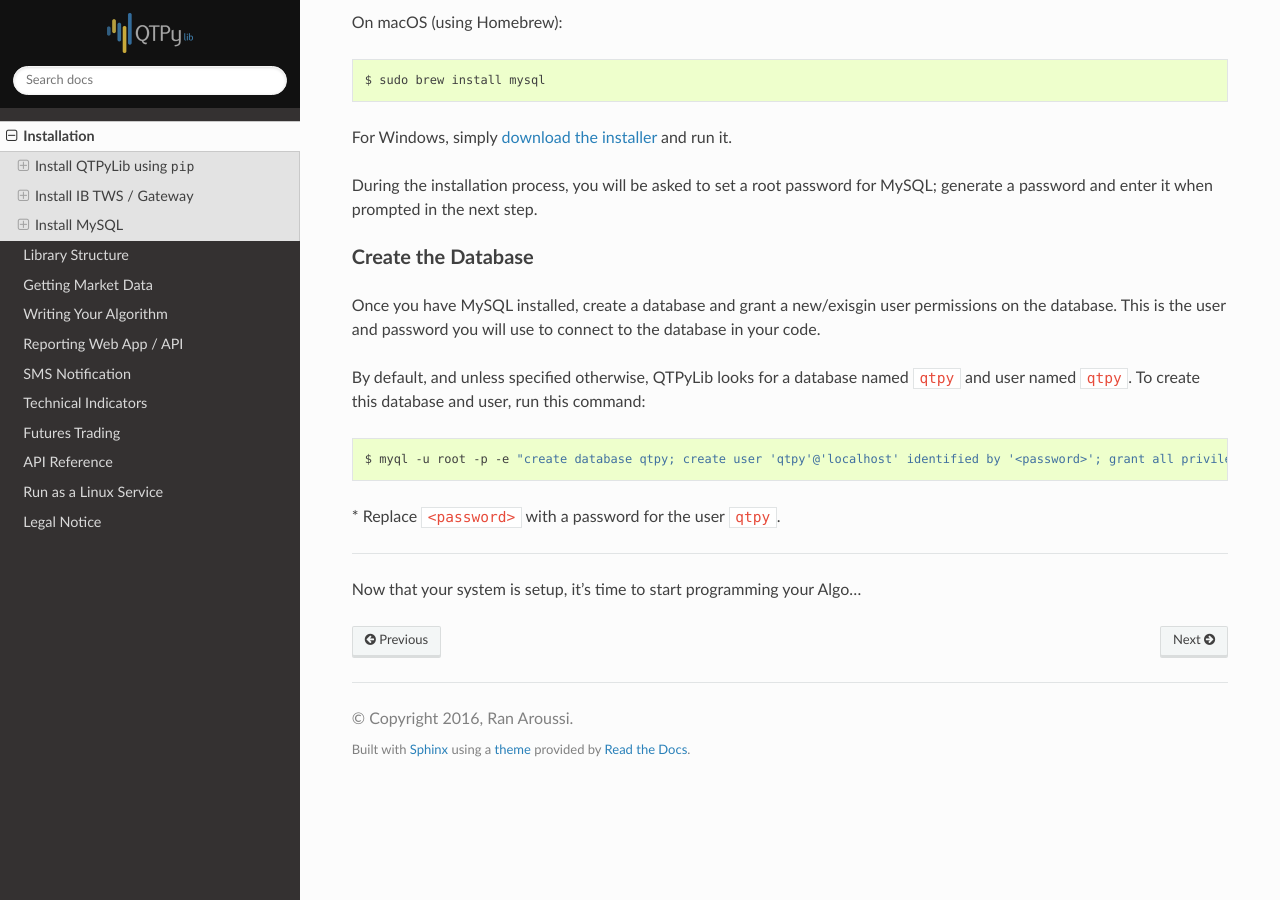
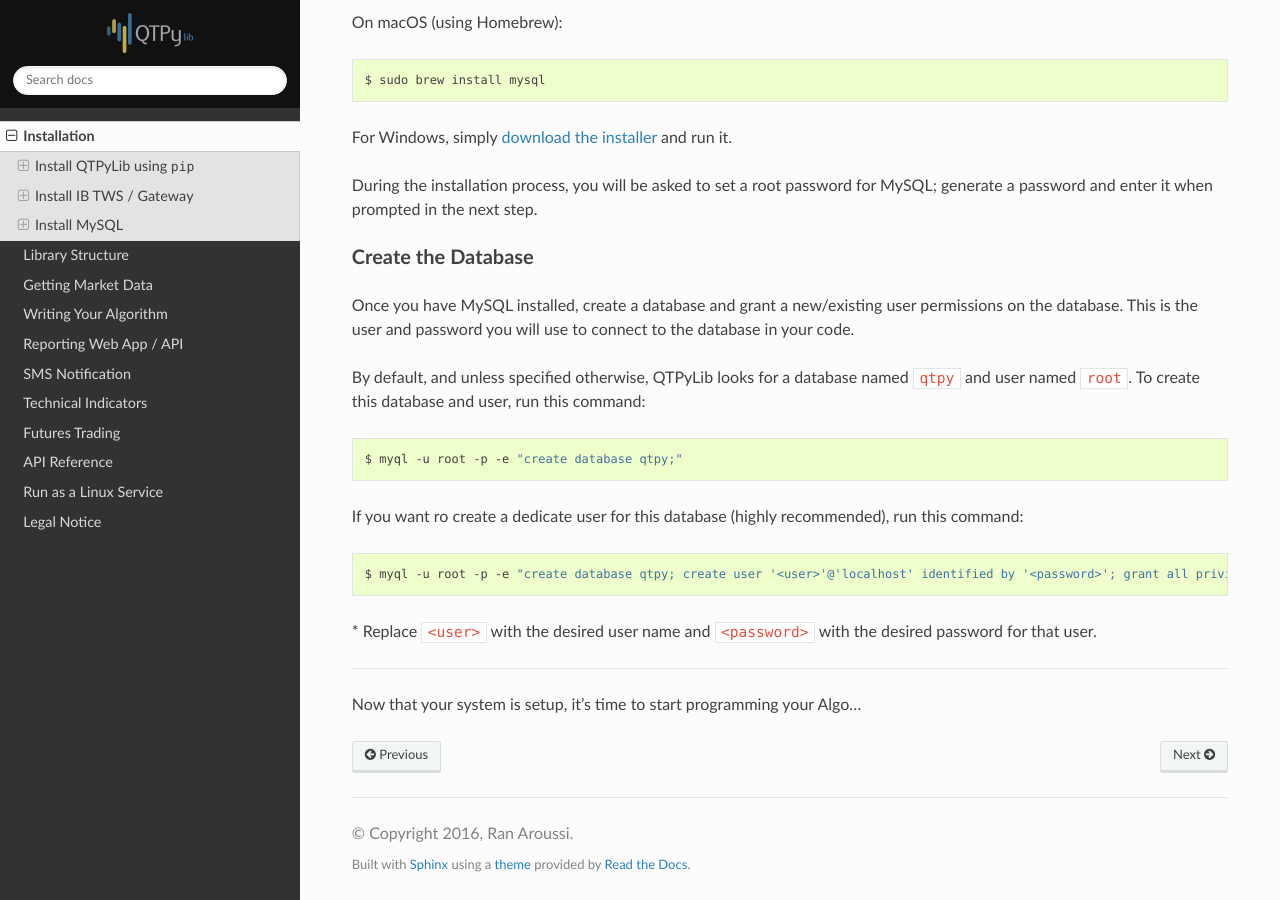
Before and after one commit to ranaroussi/qtpylib, a Sphinx documentation site: the page built from docs/source/install.rst, in a window 1280 px wide and 900 px high, scrolled down 3330 px. Built offline with Sphinx 7.4.7 and the Read the Docs theme 2.0.0, drawn with Linux system fonts in a browser that asks for light colours.

Commit message:
updated docs

```diff
--- a/docs/source/install.rst
+++ b/docs/source/install.rst
@@ -146,18 +146,24 @@ generate a password and enter it when prompted in the next step.
 Create the Database
 ~~~~~~~~~~~~~~~~~~~
 
-Once you have MySQL installed, create a database and grant a new/exisgin user
+Once you have MySQL installed, create a database and grant a new/existing user
 permissions on the database. This is the user and password you will use to
 connect to the database in your code.
 
 By default, and unless specified otherwise, QTPyLib looks for a database named ``qtpy``
-and user named ``qtpy``. To create this database and user, run this command:
+and user named ``root``. To create this database and user, run this command:
 
 .. code:: bash
 
-    $ myql -u root -p -e "create database qtpy; create user 'qtpy'@'localhost' identified by '<password>'; grant all privileges on qtpy .* to 'qtpy'@'localhost';"
+    $ myql -u root -p -e "create database qtpy;"
 
-\* Replace ``<password>`` with a password for the user ``qtpy``.
+If you want ro create a dedicate user for this database (highly recommended), run this command:
+
+.. code:: bash
+
+    $ myql -u root -p -e "create database qtpy; create user '<user>'@'localhost' identified by '<password>'; grant all privileges on qtpy .* to '<user>'@'localhost';"
+
+\* Replace ``<user>`` with the desired user name and ``<password>`` with the desired password for that user.
 
 -----
 
```
Also changed, not shown: 2 other files.
